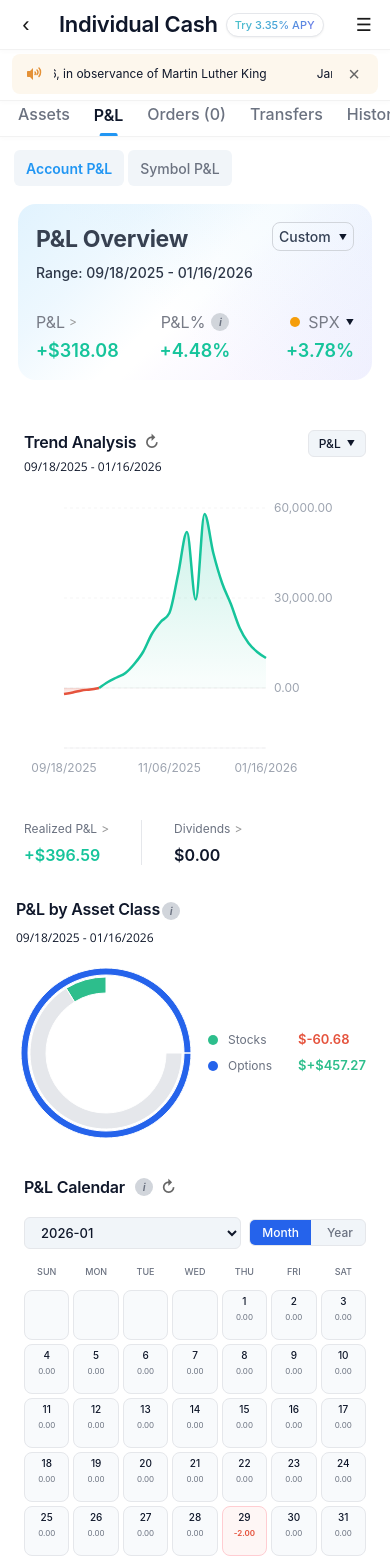
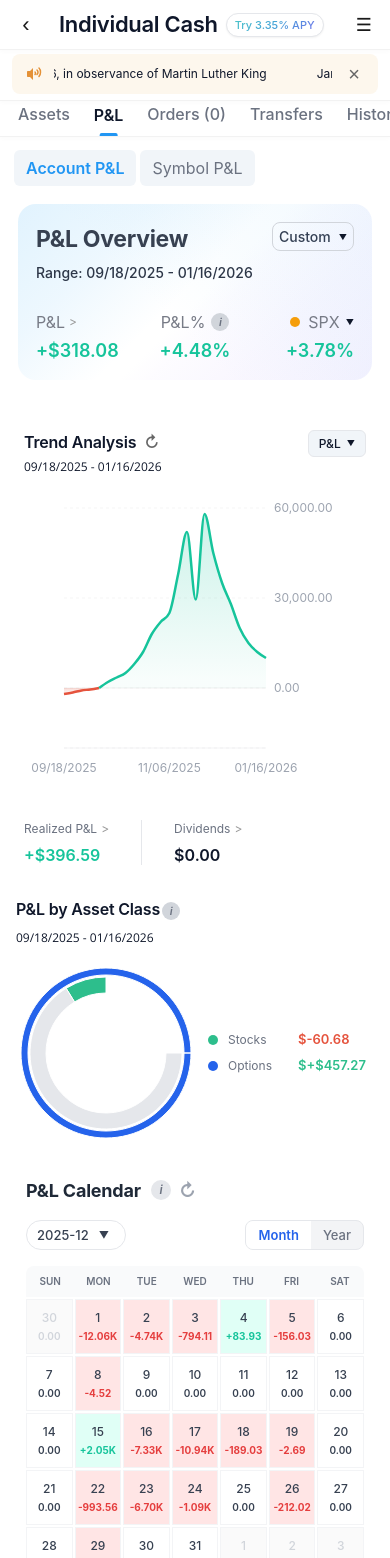
Before and after one commit to avrabyt/webull-pnl-dashboard, a React (Vite) app: page / in a window 390 px wide. Shown: the top 1558 px of the page. Built offline with nearby package versions, Linux system fonts and the light colour scheme.

Commit message:
fix calander css style

```diff
--- a/src/App.css
+++ b/src/App.css
@@ -36,7 +36,7 @@
   background-color: #F1F5F9;
   border: none;
   padding: 8px 16px;
-  font-size: 14px;
+  font-size: 16px;
   font-weight: 500;
   color: #6B7280;
   cursor: pointer;
@@ -53,6 +53,7 @@
   color: #2196F3;
   background-color: #F1F5F9;
   font-weight: 600;
+  font-style: bold;
 }
 
 @media (max-width: 768px) {
@@ -96,6 +97,7 @@
 
   .sub-nav-btn {
     padding: 6px 12px;
-    font-size: 14px;
+    font-size: 16px;
+    font-weight: 400;
   }
 }
--- a/src/components/PnLCalendar.css
+++ b/src/components/PnLCalendar.css
@@ -8,53 +8,131 @@
 }
 
 .calendar-header {
-  display: flex;
-  justify-content: space-between;
-  align-items: flex-start;
-  margin-bottom: 20px;
-  flex-wrap: wrap;
-  gap: 16px;
+  margin-bottom: 16px;
 }
 
 .calendar-header .section-title {
   display: flex;
   align-items: center;
   gap: 8px;
+  font-size: 22px;
+  font-weight: 700;
+  color: #1F2937;
+  margin: 0;
+  font-family: -apple-system, BlinkMacSystemFont, 'SF Pro Display', 'Inter', system-ui, sans-serif;
+}
+
+.calendar-header .info-icon {
+  display: inline-flex;
+  align-items: center;
+  justify-content: center;
+  width: 20px;
+  height: 20px;
+  border-radius: 50%;
+  background-color: #E5E7EB;
+  color: #6B7280;
+  font-size: 12px;
+  font-style: italic;
+  font-weight: 600;
+}
+
+.calendar-header .refresh-icon {
+  font-size: 18px;
+  color: #9CA3AF;
+  cursor: pointer;
+  transition: transform 0.3s;
+}
+
+.calendar-header .refresh-icon:hover {
+  transform: rotate(180deg);
 }
 
 .calendar-controls {
   display: flex;
+  justify-content: space-between;
   align-items: center;
+  margin-bottom: 20px;
   gap: 12px;
 }
 
+.month-selector-wrapper {
+  position: relative;
+}
+
 .month-selector {
-  padding: 6px 12px;
+  padding: 10px 18px;
   border: 1px solid #E5E7EB;
-  border-radius: 6px;
-  font-size: 13px;
-  color: #0F172A;
-  background-color: #F1F5F9;
+  border-radius: 20px;
+  font-size: 15px;
+  color: #374151;
+  background-color: #FFFFFF;
   cursor: pointer;
   font-weight: 500;
   font-family: -apple-system, BlinkMacSystemFont, 'SF Pro Text', 'Inter', system-ui, sans-serif;
+  display: flex;
+  align-items: center;
+  gap: 8px;
+  min-width: 110px;
+}
+
+.month-selector .dropdown-arrow {
+  font-size: 10px;
+  color: #374151;
+}
+
+.month-dropdown {
+  position: absolute;
+  top: 100%;
+  left: 0;
+  margin-top: 4px;
+  background-color: #FFFFFF;
+  border: 1px solid #E5E7EB;
+  border-radius: 8px;
+  box-shadow: 0 4px 12px rgba(0, 0, 0, 0.1);
+  z-index: 1000;
+  min-width: 120px;
+  max-height: 200px;
+  overflow-y: auto;
+}
+
+.month-option {
+  display: block;
+  width: 100%;
+  padding: 10px 16px;
+  text-align: left;
+  background: none;
+  border: none;
+  font-size: 14px;
+  color: #374151;
+  cursor: pointer;
+  font-family: -apple-system, BlinkMacSystemFont, 'SF Pro Text', 'Inter', system-ui, sans-serif;
+}
+
+.month-option:hover {
+  background-color: #F3F4F6;
+}
+
+.month-option.selected {
+  background-color: #EBF5FF;
+  color: #2563EB;
+  font-weight: 500;
 }
 
 .view-toggle {
   display: flex;
-  gap: 4px;
+  gap: 0;
   border: 1px solid #E5E7EB;
-  border-radius: 6px;
+  border-radius: 8px;
   overflow: hidden;
-  background-color: #F1F5F9;
+  background-color: #F3F4F6;
 }
 
 .toggle-btn {
-  padding: 6px 16px;
+  padding: 10px 20px;
   border: none;
   background-color: transparent;
   color: #6B7280;
-  font-size: 13px;
+  font-size: 15px;
   cursor: pointer;
   transition: all 0.2s;
   font-weight: 500;
@@ -66,8 +144,9 @@
 }
 
 .toggle-btn.active {
-  background-color: #2563EB;
-  color: #ffffff;
+  background-color: #FFFFFF;
+  color: #2563EB;
+  font-weight: 600;
 }
 
 .calendar-grid {
@@ -78,159 +157,174 @@
 .calendar-weekdays {
   display: grid;
   grid-template-columns: repeat(7, 1fr);
-  gap: 4px;
-  margin-bottom: 8px;
+  gap: 0;
+  background-color: #F9FAFB;
+  border-radius: 8px 8px 0 0;
+  margin-bottom: 2px;
 }
 
 .weekday-header {
   text-align: center;
-  font-size: 12px;
-  font-weight: 500;
+  font-size: 13px;
+  font-weight: 600;
   color: #6B7280;
-  padding: 8px 4px;
+  padding: 12px 4px;
   font-family: -apple-system, BlinkMacSystemFont, 'SF Pro Text', 'Inter', system-ui, sans-serif;
 }
 
 .calendar-days {
   display: grid;
   grid-template-columns: repeat(7, 1fr);
-  gap: 4px;
+  gap: 2px;
 }
 
 .calendar-day {
-  min-height: 80px;
+  min-height: 70px;
   padding: 8px 4px;
-  border: 1px solid #E5E7EB;
-  border-radius: 8px;
   display: flex;
   flex-direction: column;
   align-items: center;
-  justify-content: flex-start;
-  background-color: #F8FAFC;
+  justify-content: center;
+  background-color: #FFFFFF;
   transition: all 0.2s;
+  border: 1px solid #F3F4F6;
 }
 
 .calendar-day:hover {
-  background-color: #F1F5F9;
+  background-color: #F9FAFB;
 }
 
-.calendar-day.selected {
-  background-color: #FFF3E0;
+.calendar-day.other-month {
+  background-color: #FAFAFA;
+}
+
+.calendar-day.other-month .day-number {
+  color: #D1D5DB;
+}
+
+.calendar-day.other-month .day-value {
+  color: #D1D5DB;
 }
 
 .calendar-day.positive {
-  border-color: #AEEBD8;
-  background-color: rgba(45, 190, 140, 0.05);
+  background-color: #E0FFF6;
 }
 
 .calendar-day.negative {
-  border-color: #FFCDD2;
-  background-color: rgba(229, 83, 61, 0.05);
+  background-color: #FFE5E5;
 }
 
 .day-number {
-  font-size: 13px;
+  font-size: 15px;
   font-weight: 500;
-  color: #0F172A;
+  color: #374151;
   margin-bottom: 4px;
   font-family: -apple-system, BlinkMacSystemFont, 'SF Pro Text', 'Inter', system-ui, sans-serif;
 }
 
 .day-value {
-  font-size: 11px;
-  color: #6B7280;
+  font-size: 13px;
+  color: #374151;
   text-align: center;
   font-family: -apple-system, BlinkMacSystemFont, 'SF Pro Text', 'Inter', system-ui, sans-serif;
-  font-weight: 400;
-  font-variant-numeric: proportional-nums;
-}
-
-.calendar-day.positive .day-value {
-  color: #2DBE8C;
   font-weight: 600;
 }
 
-.calendar-day.negative .day-value {
-  color: #E5533D;
-  font-weight: 600;
+.day-value.positive {
+  color: #16c49b;
+  font-weight: 700;
+}
+
+.day-value.negative {
+  color: #E53E3E;
+  font-weight: 700;
 }
 
 @media (max-width: 768px) {
   .pnl-calendar {
-    padding: 12px;
+    padding: 16px;
     margin: 0 12px 12px 12px;
-    border-radius: 0;
-  }
-
-  .calendar-header {
-    flex-direction: column;
-    align-items: flex-start;
-    margin-bottom: 12px;
-    gap: 10px;
+    border-radius: 12px;
   }
 
   .calendar-header .section-title {
-    font-size: 16px;
+    font-size: 20px;
   }
 
   .calendar-controls {
-    width: 100%;
-    justify-content: space-between;
-    flex-wrap: wrap;
-    gap: 8px;
+    margin-bottom: 16px;
   }
 
   .month-selector {
-    flex: 1;
-    min-width: 120px;
+    padding: 8px 12px;
+    font-size: 14px;
+    min-width: 100px;
+  }
+
+  .month-dropdown {
+    min-width: 110px;
+  }
+
+  .toggle-btn {
+    padding: 8px 16px;
+    font-size: 14px;
   }
 
   .calendar-day {
-    min-height: 55px;
-    padding: 4px 2px;
+    min-height: 60px;
+    padding: 6px 2px;
   }
 
   .day-number {
-    font-size: 11px;
+    font-size: 13px;
     margin-bottom: 2px;
   }
 
   .day-value {
-    font-size: 9px;
+    font-size: 11px;
   }
 
   .weekday-header {
-    font-size: 10px;
-    padding: 6px 2px;
-  }
-
-  .toggle-btn {
-    padding: 5px 12px;
-    font-size: 12px;
+    font-size: 11px;
+    padding: 10px 2px;
   }
 }
 
 @media (max-width: 480px) {
   .pnl-calendar {
-    padding: 10px;
+    padding: 12px;
     margin: 0 8px 12px 8px;
   }
 
+  .calendar-header .section-title {
+    font-size: 18px;
+  }
+
   .calendar-day {
-    min-height: 50px;
-    padding: 3px 1px;
+    min-height: 55px;
+    padding: 4px 1px;
   }
 
   .day-number {
+    font-size: 12px;
+  }
+
+  .day-value {
     font-size: 10px;
   }
 
-  .day-value {
-    font-size: 8px;
+  .weekday-header {
+    font-size: 10px;
+    padding: 8px 1px;
   }
 
-  .weekday-header {
-    font-size: 9px;
-    padding: 4px 1px;
+  .month-selector {
+    padding: 6px 10px;
+    font-size: 13px;
+  }
+
+  .toggle-btn {
+    padding: 6px 12px;
+    font-size: 13px;
   }
 }
--- a/src/components/PnLCalendar.jsx
+++ b/src/components/PnLCalendar.jsx
@@ -1,41 +1,82 @@
-import React, { useState } from 'react'
+import React, { useState, useRef, useEffect } from 'react'
 import './PnLCalendar.css'
 
 function PnLCalendar() {
-  const [selectedMonth, setSelectedMonth] = useState('2026-01')
+  const [selectedMonth, setSelectedMonth] = useState('2025-12')
   const [viewMode, setViewMode] = useState('Month')
+  const [showDropdown, setShowDropdown] = useState(false)
+  const dropdownRef = useRef(null)
 
-  // Sample calendar data
+  // Month options
+  const monthOptions = ['2025-10', '2025-11', '2025-12', '2026-01', '2026-02']
+
+  // Close dropdown when clicking outside
+  useEffect(() => {
+    const handleClickOutside = (event) => {
+      if (dropdownRef.current && !dropdownRef.current.contains(event.target)) {
+        setShowDropdown(false)
+      }
+    }
+    document.addEventListener('mousedown', handleClickOutside)
+    document.addEventListener('touchstart', handleClickOutside)
+    return () => {
+      document.removeEventListener('mousedown', handleClickOutside)
+      document.removeEventListener('touchstart', handleClickOutside)
+    }
+  }, [])
+
+  // Sample calendar data matching the screenshot
+  const calendarData = {
+    '2025-12': {
+      1: -12060, 2: -4740, 3: -794.11, 4: 83.93, 5: -156.03,
+      8: -4.52,
+      15: 2050, 16: -7330, 17: -10940, 18: -189.03, 19: -2.69,
+      22: -993.56, 23: -6700, 24: -1090, 26: -212.02,
+      29: -2.00
+    }
+  }
+
   const generateCalendarData = () => {
+    const daysOfWeek = ['SUN', 'MON', 'TUE', 'WED', 'THU', 'FRI', 'SAT']
     const days = []
-    const daysOfWeek = ['SUN', 'MON', 'TUE', 'WED', 'THU', 'FRI', 'SAT']
 
-    // Get first day of month and number of days
     const [year, month] = selectedMonth.split('-').map(Number)
     const firstDay = new Date(year, month - 1, 1).getDay()
     const daysInMonth = new Date(year, month, 0).getDate()
+    const prevMonthDays = new Date(year, month - 1, 0).getDate()
 
-    // Add empty cells for days before month starts
-    for (let i = 0; i < firstDay; i++) {
-      days.push({ day: null, value: null, isToday: false, isSelected: false })
+    // Add days from previous month
+    for (let i = firstDay - 1; i >= 0; i--) {
+      days.push({
+        day: prevMonthDays - i,
+        value: 0,
+        isOtherMonth: true
+      })
     }
 
-    // Add days of month
+    // Add days of current month
+    const monthData = calendarData[selectedMonth] || {}
     for (let day = 1; day <= daysInMonth; day++) {
-      const date = new Date(year, month - 1, day)
-      const isToday = false // You can add logic to check if it's today
-      const isSelected = day === 20 && month === 12 && year === 2025 // Highlighted date from image
-
-      // Sample P&L values
-      let value = 0.00
-      if (day === 29 && month === 1 && year === 2026) {
-        value = -2.00
+      const value = monthData[day] || 0
+      days.push({ day, value, isOtherMonth: false })
     }
 
-      days.push({ day, value, isToday, isSelected })
+    // Add days from next month to complete the grid (6 rows)
+    const remainingDays = 42 - days.length
+    for (let i = 1; i <= remainingDays; i++) {
+      days.push({ day: i, value: 0, isOtherMonth: true })
     }
 
     return { daysOfWeek, days }
+  }
+
+  const formatValue = (value) => {
+    if (value === 0) return '0.00'
+    const absValue = Math.abs(value)
+    if (absValue >= 1000) {
+      return (value < 0 ? '-' : '+') + (absValue / 1000).toFixed(2) + 'K'
+    }
+    return (value < 0 ? '' : '+') + value.toFixed(2)
   }
 
   const { daysOfWeek, days } = generateCalendarData()
@@ -43,23 +84,44 @@ function PnLCalendar() {
   return (
     <div className="pnl-calendar">
       <div className="calendar-header">
-        <div>
         <h2 className="section-title">
           P&L Calendar
           <span className="info-icon">i</span>
           <span className="refresh-icon">↻</span>
         </h2>
       </div>
+
       <div className="calendar-controls">
-          <select
+        <div
+          className="month-selector-wrapper"
+          ref={dropdownRef}
+          onTouchStart={(e) => e.stopPropagation()}
+          onTouchMove={(e) => e.stopPropagation()}
+          onTouchEnd={(e) => e.stopPropagation()}
+        >
+          <button
             className="month-selector"
-            value={selectedMonth}
-            onChange={(e) => setSelectedMonth(e.target.value)}
+            onClick={() => setShowDropdown(!showDropdown)}
           >
-            <option value="2025-12">2025-12</option>
-            <option value="2026-01">2026-01</option>
-            <option value="2026-02">2026-02</option>
-          </select>
+            {selectedMonth} <span className="dropdown-arrow">▼</span>
+          </button>
+          {showDropdown && (
+            <div className="month-dropdown">
+              {monthOptions.map(month => (
+                <button
+                  key={month}
+                  className={`month-option ${selectedMonth === month ? 'selected' : ''}`}
+                  onClick={() => {
+                    setSelectedMonth(month)
+                    setShowDropdown(false)
+                  }}
+                >
+                  {month}
+                </button>
+              ))}
+            </div>
+          )}
+        </div>
         <div className="view-toggle">
           <button
             className={`toggle-btn ${viewMode === 'Month' ? 'active' : ''}`}
@@ -75,7 +137,6 @@ function PnLCalendar() {
           </button>
         </div>
       </div>
-      </div>
 
       <div className="calendar-grid">
         <div className="calendar-weekdays">
@@ -87,14 +148,12 @@ function PnLCalendar() {
           {days.map((item, index) => (
             <div
               key={index}
-              className={`calendar-day ${item.isSelected ? 'selected' : ''} ${item.value !== null && item.value !== 0 ? item.value < 0 ? 'negative' : 'positive' : ''}`}
+              className={`calendar-day ${item.isOtherMonth ? 'other-month' : ''} ${!item.isOtherMonth && item.value !== 0 ? (item.value < 0 ? 'negative' : 'positive') : ''}`}
             >
-              {item.day && (
-                <>
-                  <div className="day-number">{item.day}</div>
-                  <div className="day-value">{item.value !== null ? item.value.toFixed(2) : '0.00'}</div>
-                </>
-              )}
+              <div className={`day-number ${item.isOtherMonth ? 'muted' : ''}`}>{item.day}</div>
+              <div className={`day-value ${item.value < 0 ? 'negative' : item.value > 0 ? 'positive' : ''}`}>
+                {formatValue(item.value)}
+              </div>
             </div>
           ))}
         </div>
```
Lines whose indentation alone changed are shown as unchanged.
